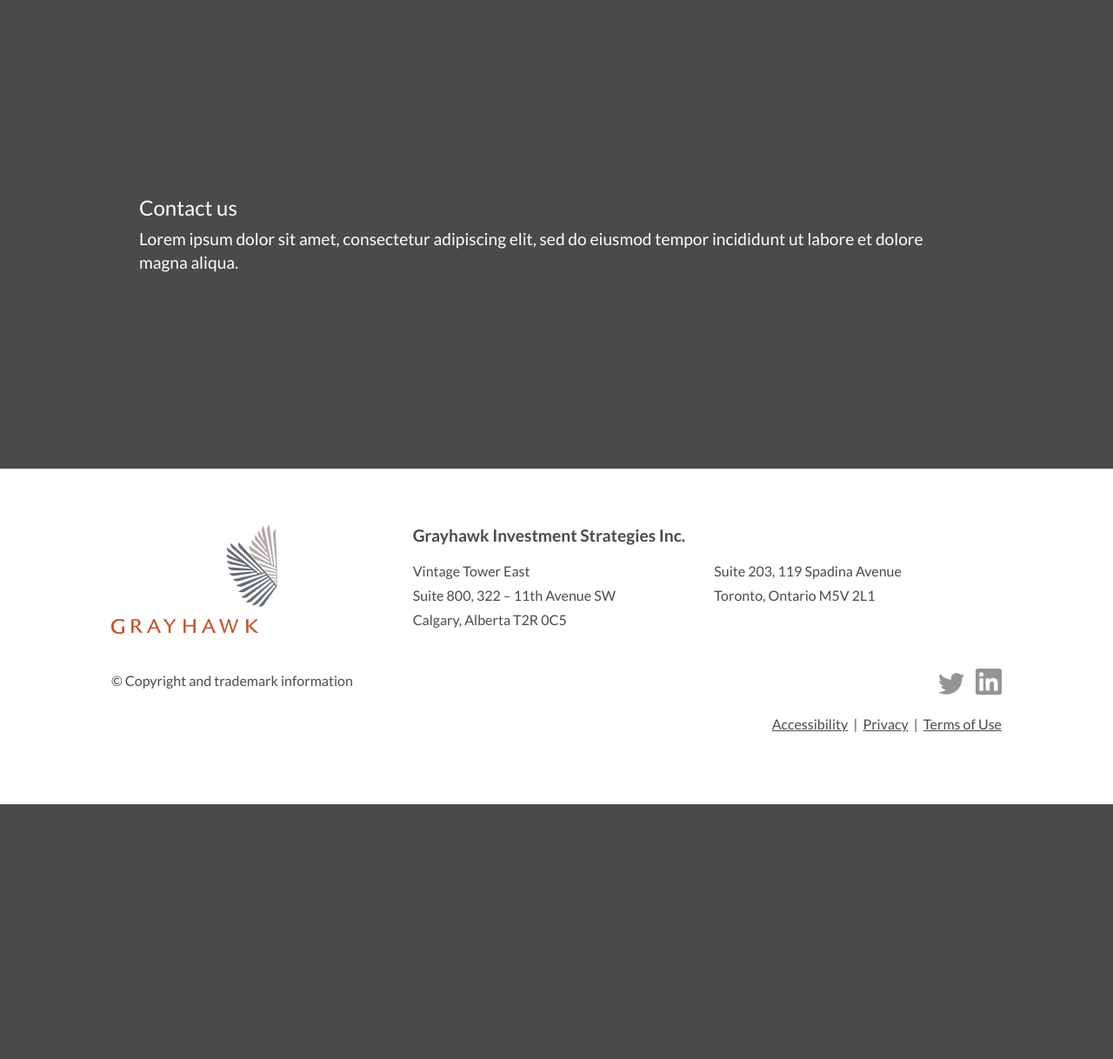
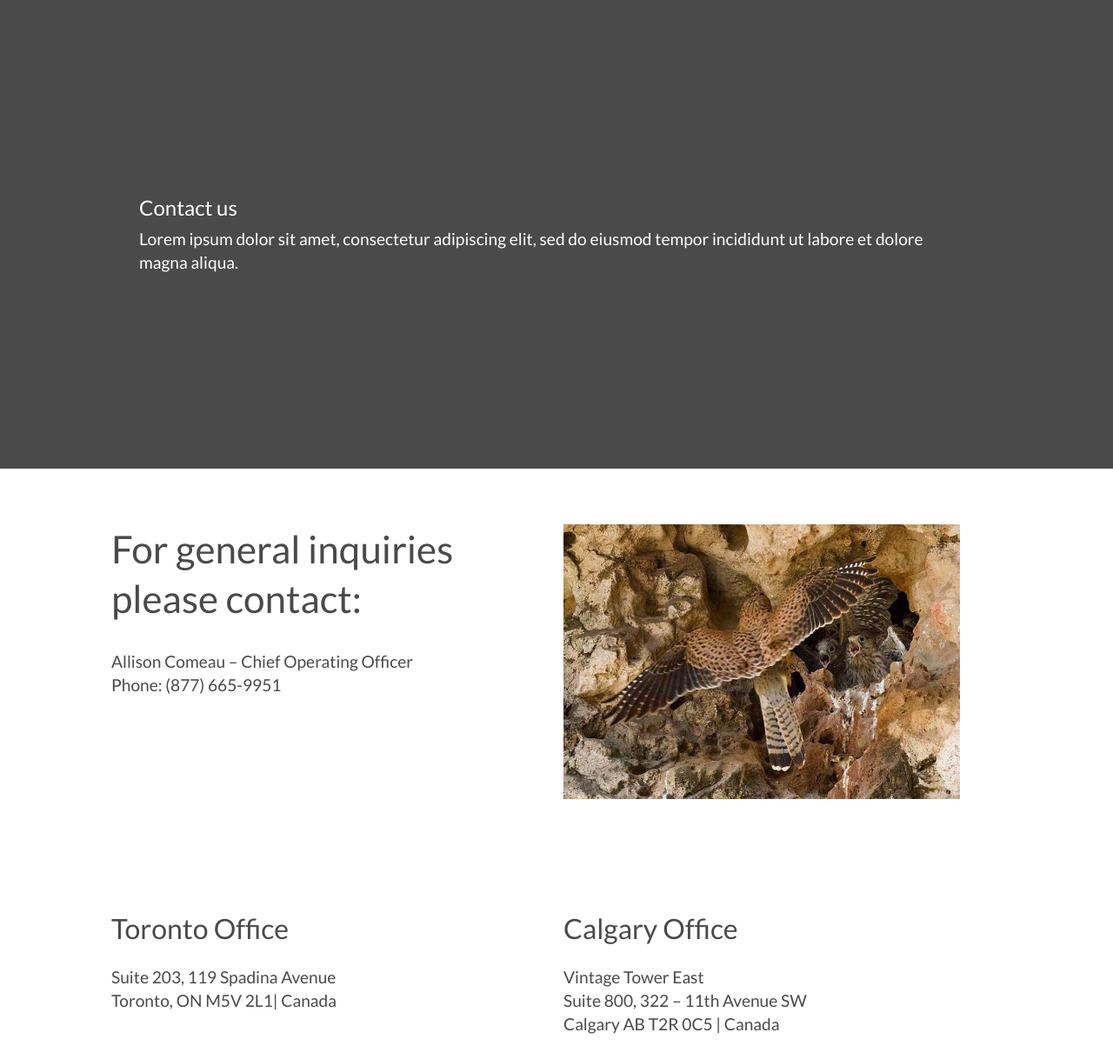
Before and after one commit to jhope-q30/6240-greyhawk, a PHP site: page /contact/index.php in a window 1280 px wide. Shown: the part 159-1377 px from the top of the page at 87% size. Before the commit the page ends 1084 px from the top, so only its background shows below. Run offline with PHP 8.4, Linux system fonts and the light colour scheme; some web fonts are replaced.

Commit message:
added contact us info

```diff
--- a/contact/index.php
+++ b/contact/index.php
@@ -17,6 +17,55 @@ include('../includes/header.inc.php');
         </span>
     </div>
 </section>
+<section>
+    <div class="gh-container">
+        <div class="gh-panel-4">
+            <div class="gh_grid gh_grid-1-2">
+                <div class="gh-item">
+                    <h2>For general inquiries please contact:</h2>
+                    <p>Allison Comeau – Chief Operating Officer<br>
+Phone: (877) 665-9951</p>
+                </div>
+                <div class="gh-item">
+                    <div class="pad-right-exlarge nopad-tiny nopad-small">
+                        <div class="img_ani">
+                            <img src="<?php echo docroot; ?>img/Grayhawk_Home_01.jpg" alt="">
+                        </div>
+                    </div>
+                </div>
+            </div>
+        </div>
+    </div>
+</section>
+<section>
+    <div class="gh-container">
+        <div class="gh-panel-4">
+            <div class="gh_grid gh_grid-1-2">
+                <div class="gh-item">
+                    <h3>Toronto Office</h3>
+                    <p>Suite 203, 119 Spadina Avenue<br>
+Toronto, ON M5V 2L1| Canada<br>&nbsp;</p>
+
+<div class="gh-iframe">
+<iframe scrolling="no" title="Google Maps" aria-label="Google Maps" src="https://static.parastorage.com/services/santa/1.5213.9/static/external/googleMap.html?language=en&amp;lat=43.64703799999999&amp;long=-79.395286&amp;address=Balfour Building, 119 Spadina Ave, Toronto, ON M5V, Canada&amp;addressInfo=Grayhawk Office Toronto&amp;showZoom=true&amp;showStreetView=true&amp;showMapType=true" width="100%" height="300px" frameborder="0"></iframe>
+</div>
+
+                </div>
+                <div class="gh-item">
+                    <h3>Calgary Office</h3>
+                    <p>Vintage Tower East<br>
+Suite 800, 322 – 11th Avenue SW<br>
+Calgary AB T2R 0C5 | Canada</p>
+
+<div class="gh-iframe">
+<iframe scrolling="no" title="Google Maps" aria-label="Google Maps" src="https://static.parastorage.com/services/santa/1.5213.9/static/external/googleMap.html?language=en&amp;lat=51.0427866&amp;long=-114.06867030000001&amp;address=322 11 Ave SW, Calgary, AB T2R 0C5, Canada&amp;addressInfo=Grayhawk Office Calgary &amp;showZoom=true&amp;showStreetView=true&amp;showMapType=true" width="100%" height="300px" frameborder="0"></iframe>
+</div>
+
+                </div>
+            </div>
+        </div>
+    </div>
+</section>
 
 </main>
 
--- a/css/default.css
+++ b/css/default.css
@@ -177,6 +177,11 @@ h2.emphasized {
   font-family: 'Lusitana', sans-serif;
   font-size: 3.25em;
   line-height: 1.2em;
+}
+h3 {
+  font-family: 'Lato', sans-serif;
+  font-weight: normal;
+  font-size: 2em;
 }
 p {
   margin: 0 0 0.7em 0;
@@ -670,6 +675,17 @@ footer .gh-social {
     text-align: left;
   }
 }
+/* iframe */
+@media (min-width: 300px) {
+  .gh-iframe {
+    padding: 1em 0 2em 0;
+  }
+}
+@media (min-width: 768px) {
+  .gh-iframe {
+    padding: 1em 2em 2em 0;
+  }
+}
 /* animations */
 .gh-animate {
   opacity: 0;
--- a/css/default.less
+++ b/css/default.less
@@ -133,6 +133,11 @@ h2.emphasized {
     font-family:@lusitana;
     font-size:3.25em;
     line-height:1.2em;
+}
+h3 {
+    font-family:@lato;
+    font-weight:normal;
+    font-size:2em;
 }
 p {
     margin:0 0 0.7em 0;
@@ -705,6 +710,19 @@ footer .gh-social {
     }
 }
 
+/* iframe */
+
+@media (min-width: @min-width-tiny) {
+    .gh-iframe {
+        padding:1em 0 2em 0;
+    }
+}
+@media (min-width: @min-width-medium) {
+    .gh-iframe {
+        padding:1em 2em 2em 0;
+    }
+}
+
 /* animations */
 
 .gh-animate {
```
